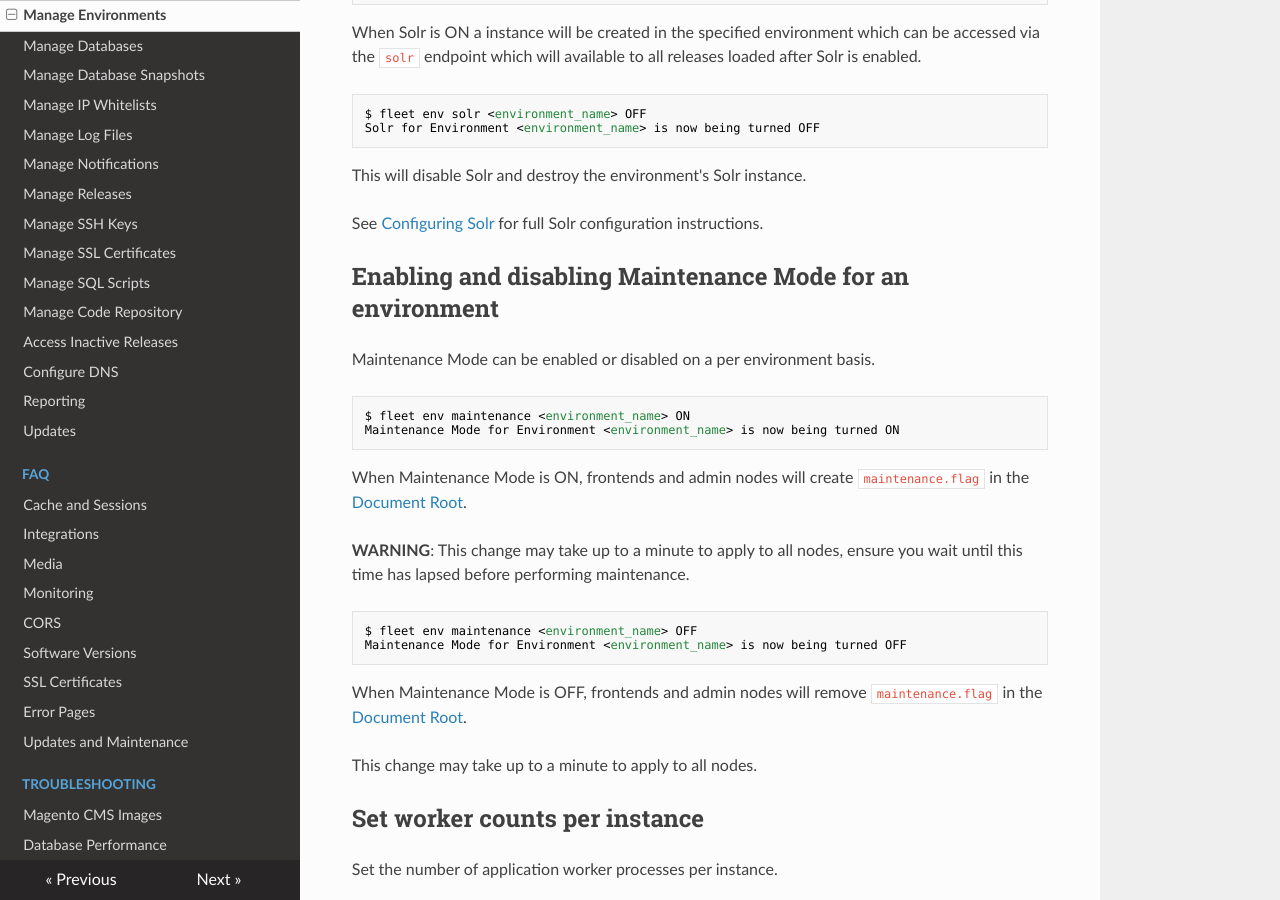
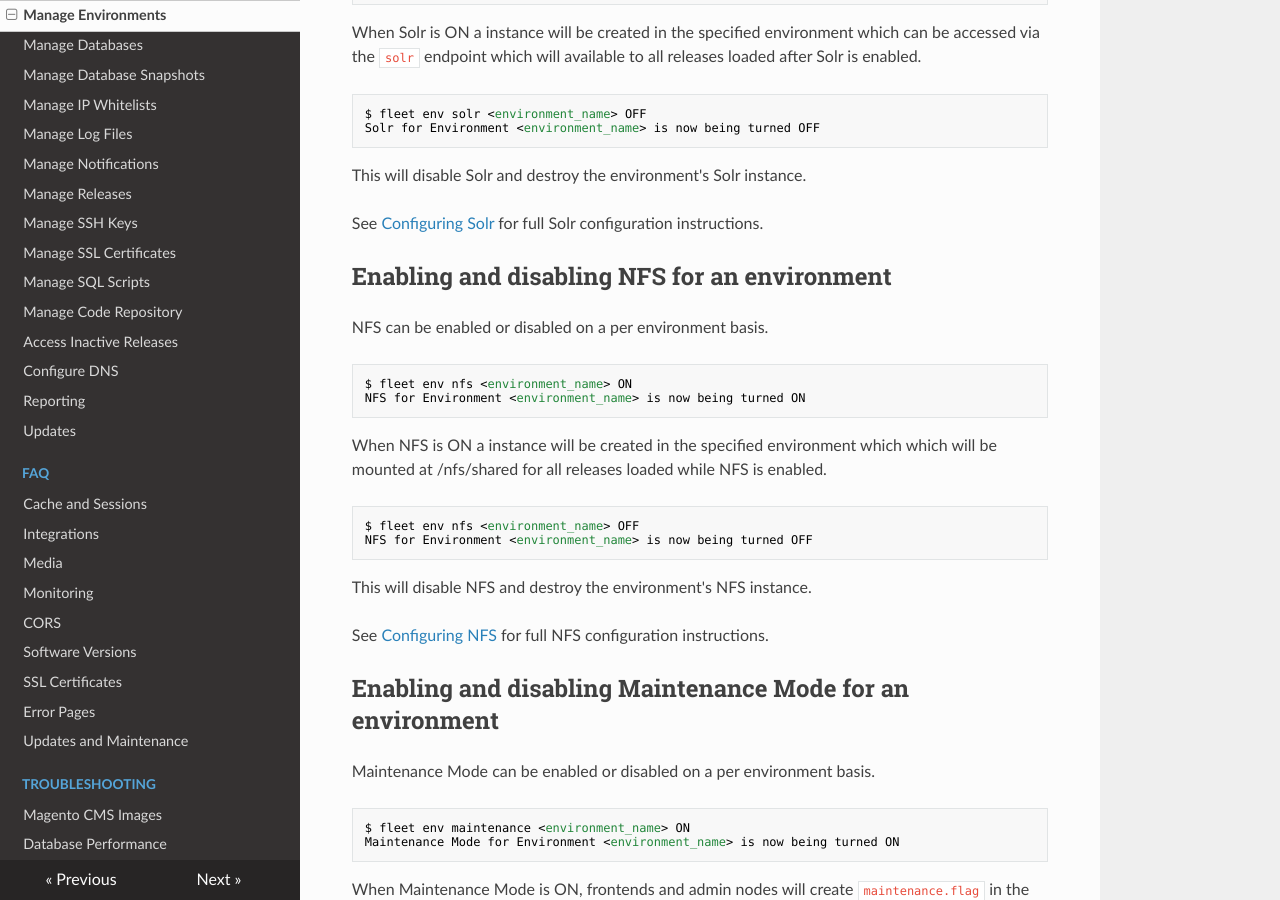
Before and after one commit to anchor/fleet-magento-docs, an MkDocs documentation site: the page built from docs/how-to/manage-environments.md, in a window 1280 px wide and 900 px high, scrolled down 4951 px. Built offline with MkDocs 1.6.1, drawn with Linux system fonts in a browser that asks for light colours; nearby versions of some CDN libraries; old or Windows-style settings are respelled for this version of MkDocs.

Commit message:
NFS support documentation

````diff
--- a/docs/how-to/manage-environments.md
+++ b/docs/how-to/manage-environments.md
@@ -266,6 +266,30 @@ This will disable Solr and destroy the environment's Solr instance.
 
 See [Configuring Solr](../configuring-magento-for-fleet/solr) for full Solr configuration instructions.
 
+Enabling and disabling NFS for an environment
+----
+
+NFS can be enabled or disabled on a per environment basis.
+
+
+```
+$ fleet env nfs <environment_name> ON
+NFS for Environment <environment_name> is now being turned ON
+```
+
+When NFS is ON a instance will be created in the specified environment
+which which will be mounted at /nfs/shared for all releases loaded while
+NFS is enabled.
+
+```
+$ fleet env nfs <environment_name> OFF
+NFS for Environment <environment_name> is now being turned OFF
+```
+
+This will disable NFS and destroy the environment's NFS instance.
+
+See [Configuring NFS](../configuring-magento-for-fleet/nfs) for full NFS configuration instructions.
+
 Enabling and disabling Maintenance Mode for an environment
 ----
 
--- a/mkdocs.yml
+++ b/mkdocs.yml
@@ -18,6 +18,7 @@ pages:
   - 'Sending Mail': 'configuring-magento-for-fleet/mail.md'
   - 'Customisation': 'configuring-magento-for-fleet/customisation.md'
   - 'Configuring Solr': 'configuring-magento-for-fleet/solr.md'
+  - 'Configuring NFS': 'configuring-magento-for-fleet/nfs.md'
   - 'Health Check': 'configuring-magento-for-fleet/health-check.md'
   - 'Multisite': 'configuring-magento-for-fleet/multisite.md'
   - 'Logging': 'configuring-magento-for-fleet/logging.md'
````
Also changed, not shown: docs/configuring-magento-for-fleet/nfs.md (added, +33 -0 lines).
